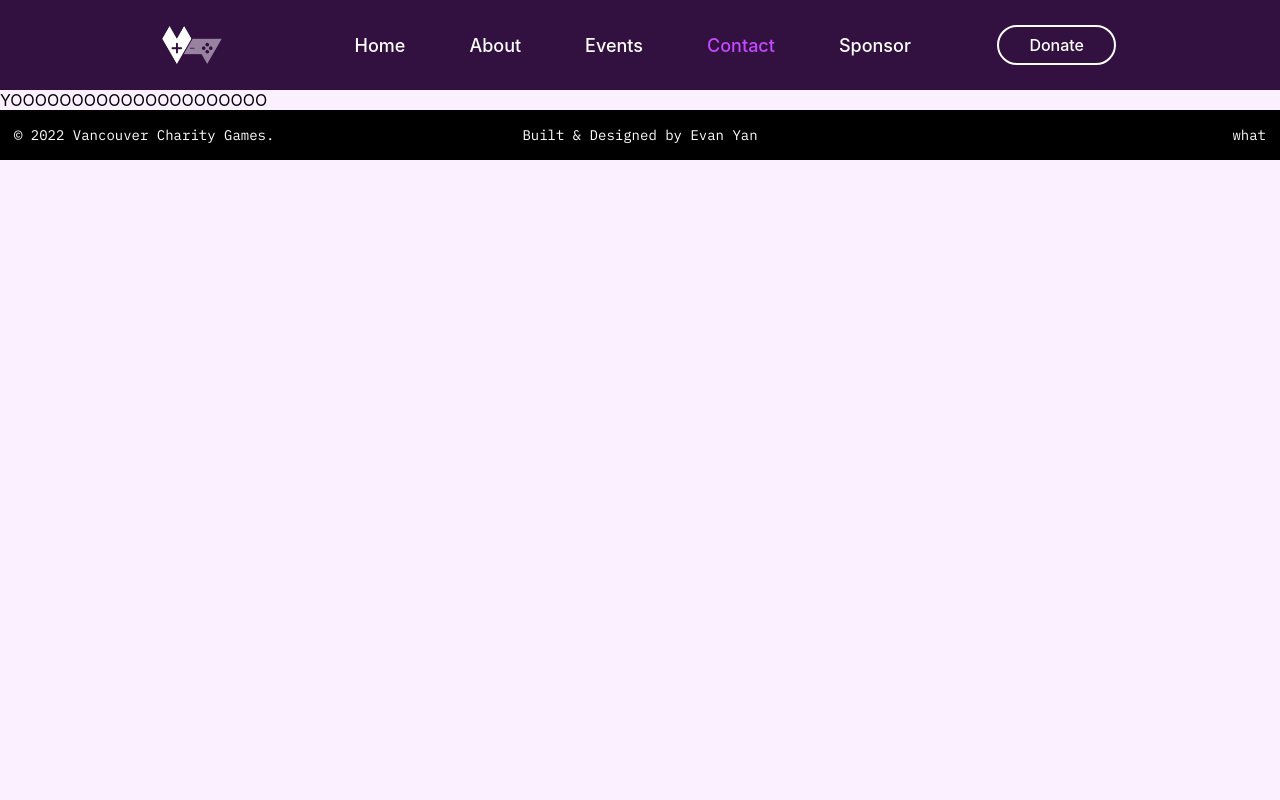
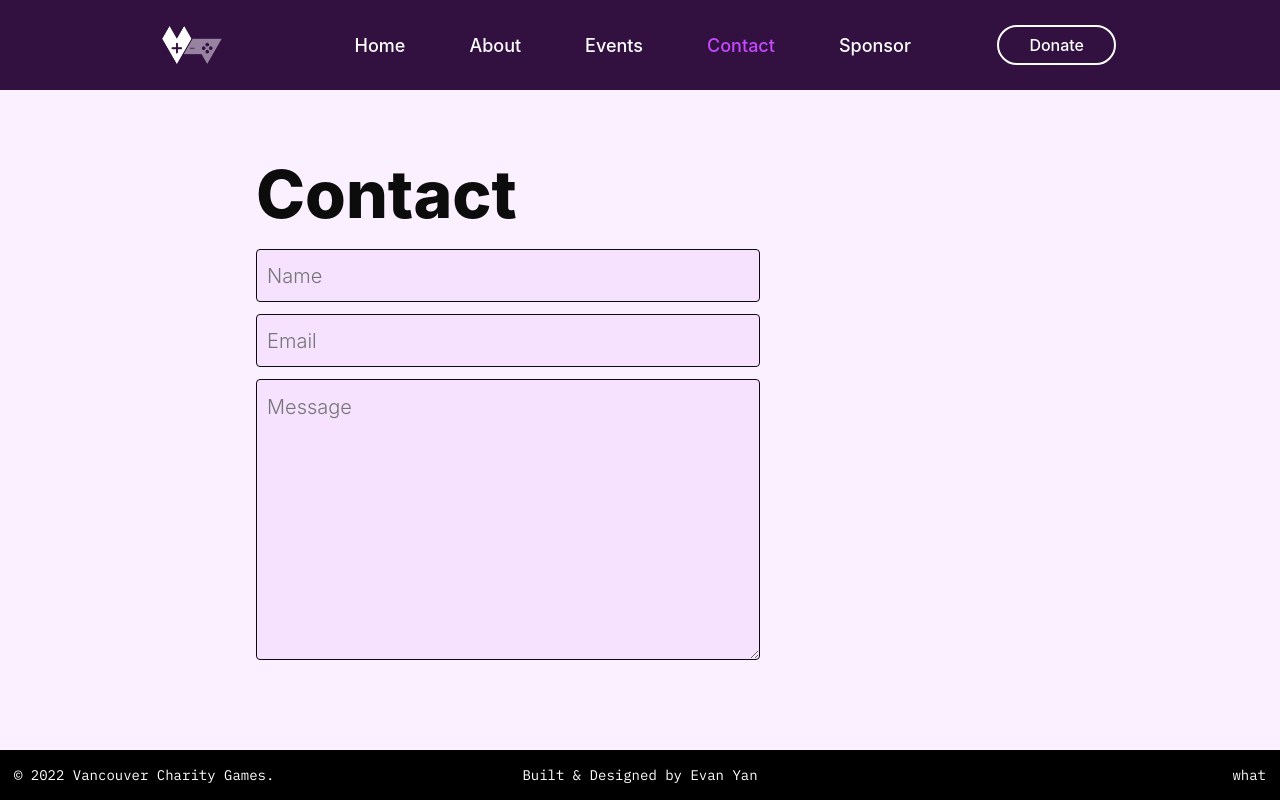
Before and after one commit to evanyans/vancouver-charity-games, a React (Create React App) app: page /contact in a window 1280 px wide. Built offline with nearby package versions, Linux system fonts and the light colour scheme.

Commit message:
footer fixed to bottom

```diff
--- a/src/App.tsx
+++ b/src/App.tsx
@@ -1,4 +1,4 @@
-import React, { useEffect } from 'react';
+import React, { useEffect, useState } from 'react';
 import Navbar from './components/Navbar';
 import styled from 'styled-components';
 import {BrowserRouter as Router, Routes, Route} from 'react-router-dom'
@@ -10,24 +10,38 @@ import Contact from './pages/Contact';
 import SummervalBCH from './past/SummervalBCH';
 import AOS from 'aos';
 import 'aos/dist/aos.css';
+import ScrollToTop from './components/ScrollToTop';
 
 function App() {
+
   useEffect(() => {
     AOS.init({duration: 1000,once: true});
   },[]);
+
+
   return (
+    <Wrapper>
     <Router>
+      <ScrollToTop/>
       <Navbar />
       <Routes>
         <Route path="/" element={<Home/>}/>
         <Route path="/about" element={<About/>}/>
         <Route path="/events" element={<Events/>}/>
         <Route path="/contact" element={<Contact/>}/>
-        <Route path="/2021-summer-val" element={<SummervalBCH/>}/>
+        <Route path="/2021-summer-val" element={<SummervalBCH/>} />
       </Routes>
       <Footer/>
     </Router>
+    </Wrapper>
   );
 }
 
 export default App;
+
+export const Wrapper = styled.div`
+    display:flex;
+    min-height:100vh;
+    flex-direction:column;
+    justify-content: flex-start;
+`
--- a/src/components/Footer.tsx
+++ b/src/components/Footer.tsx
@@ -16,6 +16,7 @@ const Footer = () => {
 export default Footer;
 
 export const Wrapper = styled.div`
+
     background:black;
     height:50px;
     z-index:999;
@@ -23,9 +24,8 @@ export const Wrapper = styled.div`
     padding-top:16px;
     padding-left:14px;
     padding-right:14px;
+    margin-top:auto;
 
-    position:sticky;
-    top:100%;
 `
 
 export const Text = styled.div`
--- /dev/null
+++ b/src/components/ScrollToTop.tsx
@@ -0,0 +1,12 @@
+import { useEffect } from "react";
+import { useLocation } from "react-router-dom";
+
+export default function ScrollToTop() {
+  const { pathname } = useLocation();
+
+  useEffect(() => {
+    window.scrollTo(0, 0);
+  }, [pathname]);
+
+  return null;
+}
--- a/src/pages/Contact.tsx
+++ b/src/pages/Contact.tsx
@@ -1,11 +1,75 @@
-import React from 'react'
+import React, { useState } from 'react'
+import styled from 'styled-components'
 
 const Contact = () => {
+
   return (
-    <div>
-        YOOOOOOOOOOOOOOOOOOOOO
-    </div>
+    <Wrapper>
+      <Body>
+        <Title>Contact</Title>
+        <Form>
+          <input type="text" placeholder="Name"/>
+          <input type="email" placeholder="Email"/>
+          <textarea rows={6} id="message" placeholder="Message"></textarea>
+        </Form>
+      </Body>
+    </Wrapper>
   )
 }
 
 export default Contact
+
+export const Wrapper = styled.div`
+`
+
+export const Body = styled.div`
+  display:flex;
+  flex-direction:column;
+  margin-left:20%;
+  margin-top:5%;
+`
+
+export const Title = styled.div`
+  font-weight:800;
+  color:#0D0C0C;
+  font-size:66px;
+  padding-bottom:15px;
+`
+
+export const Form = styled.form`
+  display:flex;
+  flex-direction:column;
+  gap:.75rem;
+  width:85%;
+  max-width:504px;
+
+  input[type=text]{
+    height:53px;
+    font-size:20px;
+    font-weight:300;
+    background-color:#F6E2FF;
+    border-radius:4px;
+    border: solid 1px #0D0C0C;
+    padding-left:2%;
+  }
+  input[type=email]{
+    height:53px;
+    font-size:20px;
+    font-weight:300;
+    background-color:#F6E2FF;
+    border-radius:4px;
+    border: solid 1px #0D0C0C;
+    padding-left:2%;
+  }
+  textarea{
+    padding-top:15px;
+    height:281px;
+    font-size:20px;
+    font-weight:300;
+    background-color:#F6E2FF;
+    border-radius:4px;
+    border: solid 1px #0D0C0C;
+    padding-left:2%;
+
+  }
+`
--- a/src/pages/Home.tsx
+++ b/src/pages/Home.tsx
@@ -194,7 +194,7 @@ export const Rectangle = styled.div`
     max-width:1200px;
     height:900px;
     background: rgba(237, 223, 255,0.37);
-    z-index:-10;
+    z-index:-1;
 
     padding-top:4rem;
     padding-left:4rem;
--- a/src/past/SummervalBCH.tsx
+++ b/src/past/SummervalBCH.tsx
@@ -4,6 +4,7 @@ import CountUp from 'react-countup';
 import { NavLink as Link } from 'react-router-dom';
 
 const SummervalBCH = () => {
+
   return (
     <Wrapper>
       <Body data-aos="fade-up">
@@ -12,7 +13,7 @@ const SummervalBCH = () => {
         <Stats>
           <Money>$<CountUp end={265} duration={1} /><div className="sub">Money Raised</div></Money>
           <People><CountUp end={99} duration={1} /><div className = "sub">Participants</div></People>
-          <Sponsor>wtf<div className = "sub">Sponsor</div></Sponsor>
+          <Sponsor>BC Children's Hospital<div className = "sub">Donation</div></Sponsor>
         </Stats>
         <Winners>Winners</Winners>
         <List>
@@ -38,8 +39,6 @@ export const Wrapper = styled.div`
   display:flex;
   justify-content:center;
   padding-top: 7%;
-  padding-bottom:200px;
-
   @media only screen and (max-width: 600px) {
     padding-left:5%;
   padding-right:5%;
@@ -116,7 +115,7 @@ export const Stats = styled.div`
   display:flex;
   flex-direction: row;
   flex-wrap:wrap;
-  gap:12%;
+  gap:9%;
   font-weight:700;
   font-size:36px;
   .sub{
--- a/src/styles.css
+++ b/src/styles.css
@@ -4,12 +4,14 @@
 }
 
 html {
-    background: #FBF0FF;
+
     height:100%;
     overflow-x:hidden;
+
 }
 
 body{
+    background: #FBF0FF;
 }
 
 * {
```
Also changed, not shown: src/pages/Events.tsx (+6 -3 lines).
